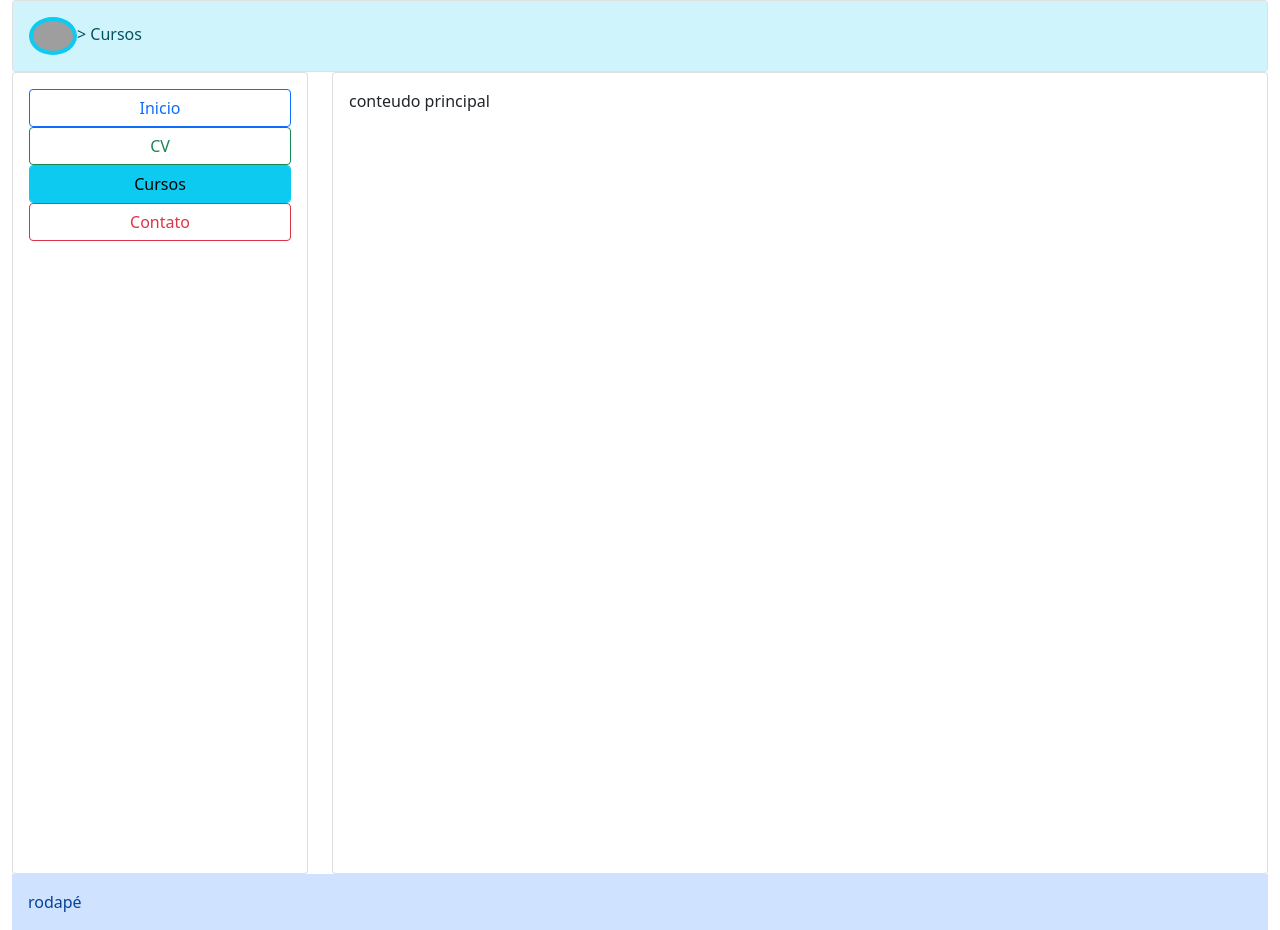
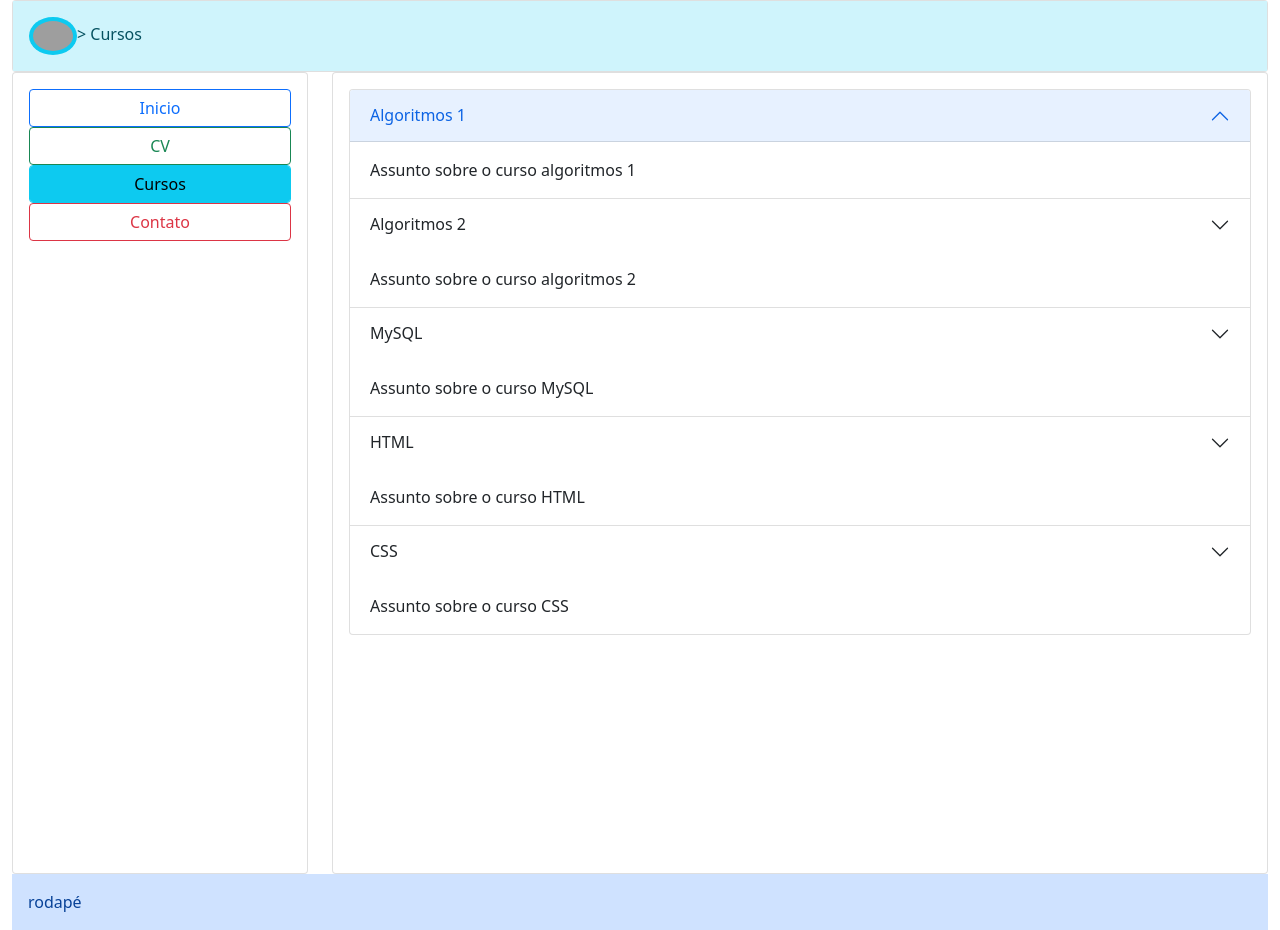
Before and after one commit to rick-serpa/rick-serpa.github.io, a plain HTML site: page cursos.html in a window 1280 px wide. Drawn offline with nearby package versions, Linux system fonts and the light colour scheme; grey boxes are pictures that could not be loaded.

Commit message:
Atualizações

```diff
--- a/cursos.html
+++ b/cursos.html
@@ -60,7 +60,125 @@
         <div class="col">
             <div class="card">
                 <div class="card-body vh-100">
-                    conteudo principal
+
+                    <div class="accordion" id="cursos">
+
+                        <div class="accordion-item">
+                            <h2 class="accordion-header" id="algoritmos_1">
+                                <button class="accordion-button" type="button" data-bs-toggle="collapse"
+                                    data-bs-target="#algoritmos_1_conteudo" aria-expanded="true"
+                                    aria-controls="algoritmos_1_conteudo">
+                                    Algoritmos 1
+
+                                </button>
+                            </h2>
+
+
+                            <div id="algoritmos_1_conteudo" class="accordion-collapse collapse show"
+                                aria-labelledby="algoritmos_1" data-bs-parent="#cursos">
+
+                                <div class="accordion-body">
+
+                                    Assunto sobre o curso algoritmos 1
+                                </div>
+
+                            </div>
+                        </div>
+
+
+
+                        <div class="accordion-item">
+                            <h2 class="accordion-header" id="algoritmos_2">
+                                <button class="accordion-button collapsed" type="button" data-bs-toggle="collapse"
+                                    data-bs-target="#algoritmos_2_conteudo" aria-expanded="false"
+                                    aria-controls="algoritmos_2_conteudo">
+                                    Algoritmos 2
+
+                                </button>
+                            </h2>
+
+
+                            <div id="algoritmos_2_conteudo" class="accordion-collapse collapse show"
+                                aria-labelledby="algoritmos_2" data-bs-parent="#cursos">
+
+                                <div class="accordion-body">
+
+                                    Assunto sobre o curso algoritmos 2
+                                </div>
+
+                            </div>
+                        </div>
+
+                        <div class="accordion-item">
+                            <h2 class="accordion-header" id="mysql">
+                                <button class="accordion-button collapsed" type="button" data-bs-toggle="collapse"
+                                    data-bs-target="#mysql_conteudo" aria-expanded="false"
+                                    aria-controls="mysql_conteudo">
+                                    MySQL
+
+                                </button>
+                            </h2>
+
+
+                            <div id="mysql_conteudo" class="accordion-collapse collapse show"
+                                aria-labelledby="myqsl" data-bs-parent="#cursos">
+
+                                <div class="accordion-body">
+
+                                    Assunto sobre o curso MySQL
+                                </div>
+
+                            </div>
+                        </div>
+
+                        <div class="accordion-item">
+                            <h2 class="accordion-header" id="html">
+                                <button class="accordion-button collapsed" type="button" data-bs-toggle="collapse"
+                                    data-bs-target="#html_conteudo" aria-expanded="false"
+                                    aria-controls="html_conteudo">
+                                    HTML
+
+                                </button>
+                            </h2>
+
+
+                            <div id="html_conteudo" class="accordion-collapse collapse show"
+                                aria-labelledby="html" data-bs-parent="#cursos">
+
+                                <div class="accordion-body">
+
+                                    Assunto sobre o curso HTML
+                                </div>
+
+                            </div>
+                        </div>
+
+                        <div class="accordion-item">
+                            <h2 class="accordion-header" id="css">
+                                <button class="accordion-button collapsed" type="button" data-bs-toggle="collapse"
+                                    data-bs-target="#css_conteudo" aria-expanded="false"
+                                    aria-controls="css_conteudo">
+                                    CSS
+
+                                </button>
+                            </h2>
+
+
+                            <div id="css_conteudo" class="accordion-collapse collapse show"
+                                aria-labelledby="css" data-bs-parent="#cursos">
+
+                                <div class="accordion-body">
+
+                                    Assunto sobre o curso CSS
+                                </div>
+
+                            </div>
+                        </div>
+
+                    </div>
+
+
+
                 </div>
             </div>
         </div>
```
Also changed, not shown: contato.html (+24 -2 lines).
